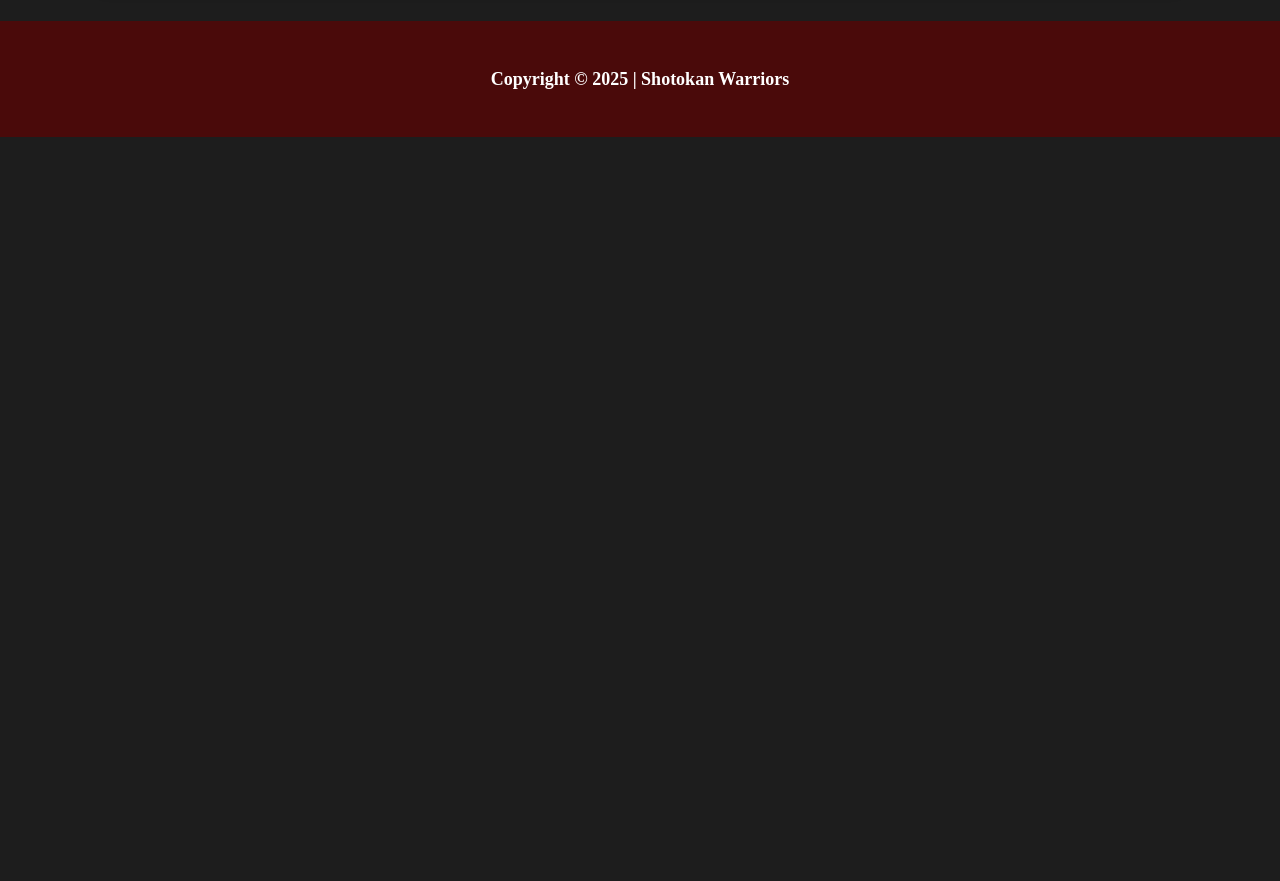
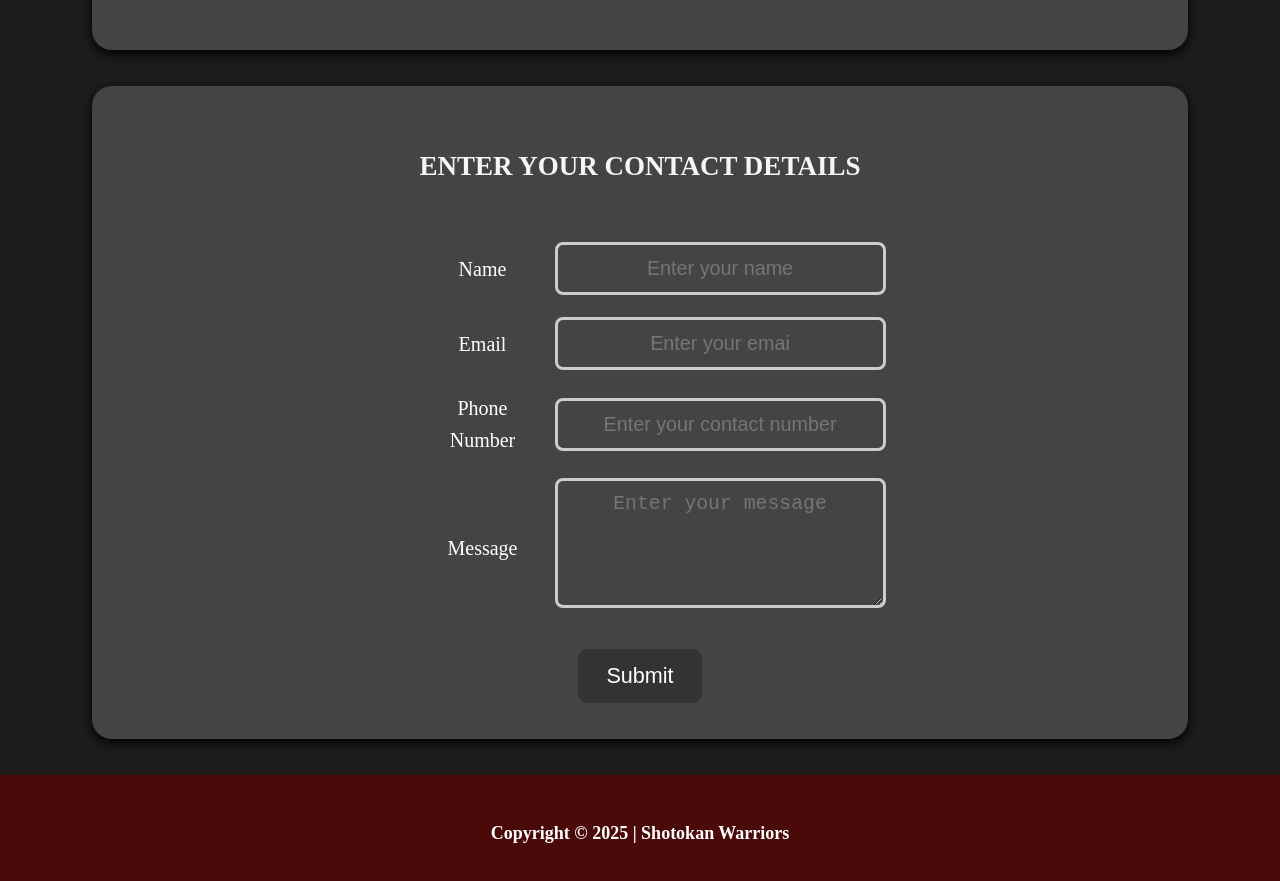
Before and after one commit to horsemantony/ShotokanWariorsDojo, a plain HTML site: page Pages/contact.html in a window 1280 px wide. Shown: the part 1313-2194 px from the top of the page. Before the commit the page ends 1450 px from the top, so only its background shows below. Drawn offline with Linux system fonts and the light colour scheme.

Commit message:
Contact Form
Inserted the contact form validation and feedback

```diff
--- a/JavaScript/javascript.js
+++ b/JavaScript/javascript.js
@@ -45,7 +45,7 @@
             alert("Fill in all required fields");
             return;
         }else{
-            alert("Enquiry Submitted Successfully");
+            alert("Submitted Successfully!");
         }
 
         //Display Message
--- a/Pages/contact.html
+++ b/Pages/contact.html
@@ -53,6 +53,7 @@
 
         <!--Section shows google map coordinates-->
         <section>
+            <h2>Map</h2>
             <iframe src="https://www.google.com/maps/embed?pb=!1m18!1m12!1m3!1d911.8471604432506!2d29.449970083481823!3d-23.911288279941733!2m3!1f0!2f0!3f0!3m2!1i1024!2i768!4f13.1!3m3!1m2!1s0x1ec6d827a6d3019f%3A0xac207bf46b6745c8!2sRosebank%20College%20Polokwane%20Campus!5e0!3m2!1sen!2sie!4v1755594185481!5m2!1sen!2sie"
                 width="600"
                 height="450"
@@ -62,6 +63,37 @@
                 referrerpolicy="no-referrer-when-downgrade">
             </iframe>
         </section>
+
+        <!--Form for Contact Info-->
+        <form id="enquiryForm">
+            <section>
+                <h2>Enter Your Contact Details</h2>
+                <table>
+                    <tr>
+                        <td width="100">Name</td>
+                        <td><input id="inpName" type="text" name="inpName" placeholder="Enter your name"></td>
+                    </tr>
+                    <tr>
+                        <td width="100">Email</td>
+                        <td><input id="inpEmail" type="email" name="inpEmail" placeholder="Enter your emai"></td>
+                    </tr>
+                    <tr>
+                        <td width="100">Phone Number</td>
+                        <td><input id="inpNumber" type="text" name="inpNumber" placeholder="Enter your contact number"></td>
+                    </tr>
+                    <tr>
+                        <td width="100">Message</td>
+                        <td><textarea id="inpMessage" name="inpMessage" placeholder="Enter your message" ></textarea></td>
+                    </tr>
+                </table>
+
+                <!-- Submit Button-->
+                <button id="btnSubmit" onclick="handleFormSubmission('enquiryForm', 'successMessage');">Submit</button>
+            </section>
+        </form>
+        <div class="message" id="successMessage">
+            Your contact details been sent!
+        </div>
 
     </main>
 
```
